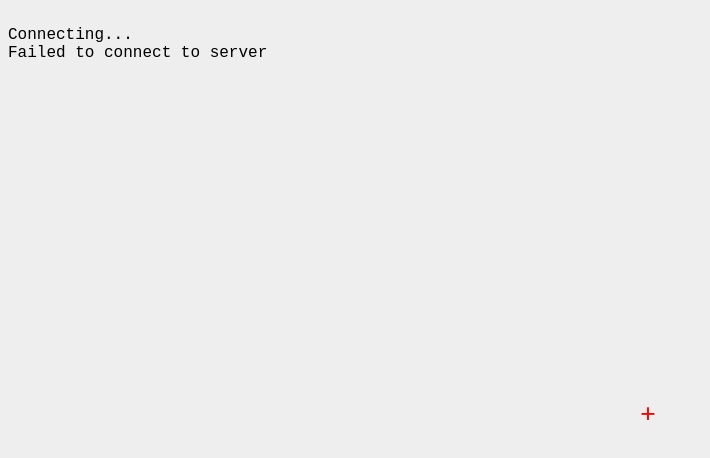
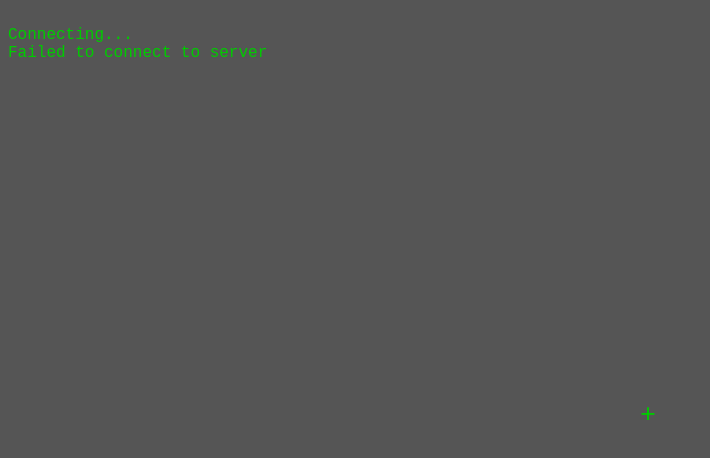
Before and after one commit to sjrct/Red-Dot-Cult, a plain HTML site: page client/index.html in a window 1280 px wide. Shown: the whole page, without its empty margins (0-710 px from the left). Drawn offline with nearby package versions, Linux system fonts and the light colour scheme.

Commit message:
Played around with styles a bit

```diff
--- a/client/Div.js
+++ b/client/Div.js
@@ -13,7 +13,6 @@ Div = function(parent) {
 
 	this.css("position", "relative");
 	this.css("margin", "0 auto");
-
 	this.transform = "";
 	this.animationRunning = false;
 }
--- a/client/Hud.js
+++ b/client/Hud.js
@@ -105,6 +105,7 @@ namespace('Hud', function()
 
 	Hud.Area = function (text) {
 		this.div = $(document.createElement('div'));
+		this.div.css('color', "#0c0")
 		$("#hud").append(this.div);
 		this.div.draggable({containment : "parent"});
 		this.Text(text || "");
--- a/client/index.html
+++ b/client/index.html
@@ -5,7 +5,7 @@
 		<script src="jquery/jquery-1.9.1.min.js"></script>
 
 		<script src="http://code.jquery.com/ui/1.10.2/jquery-ui.js"></script>
-		<link rel="stylesheet" type="text/css" href="http://code.jquery.com/ui/1.10.2/themes/trontastic/jquery-ui.css"></link>
+		<link rel="stylesheet" type="text/css" href="http://code.jquery.com/ui/1.10.2/themes/dark-hive/jquery-ui.css"></link>
 
 		<script src="namespaces.js"></script>
 
@@ -37,10 +37,8 @@
 	</head>
 
 	<body>
-
-		<div id="camera" class="viewport">
-		</div>
-		<div id="crosshairs" class="hud" style="top:50%; left:50%; font-size:20pt; color:red">+</div>
+		<div id="camera" class="viewport" ></div>
+		<div id="crosshairs" class="hud crosshairs">+</div>
 		<div id="hud" class="hud"></div>
 	</body>
 </html>
--- a/client/models/plane.js
+++ b/client/models/plane.js
@@ -1,5 +1,5 @@
 plane = [
-	[[0,0,0], [0,0,0], 1000, 1000, { 'background-color' :"#044", 'border': '2px solid #333', 'margin': '0px'}],
+	[[0,0,0], [0,0,0], 996, 996, { 'background-color' :"#ddd", 'border': '2px solid #333'}],
 ];
 
 plane.type = Entity.ModelType.RectModel;
--- a/client/style.css
+++ b/client/style.css
@@ -39,7 +39,7 @@ html {
 	left: 0px;
 	top: 0px;
 
-	background-color:#eee;
+	background-color:#555;
 }
 
 .hud {
@@ -55,23 +55,11 @@ html {
 	user-select: none;
 }
 
-#dbg {
-	left:10px;
-	top:10px;
-}
-
-#gunhud {
-	float: left;
-	bottom:10px;
-	left:10px;
-}
-
-#topmenu {
-	background-color: #000;
-}
-
-.button {
-	background-color: #fff;
+.crosshairs {
+	top:50%;
+	left:50%;
+	font-size:20pt;
+	color:#0c0;
 }
 
 ::-webkit-scrollbar {
```
